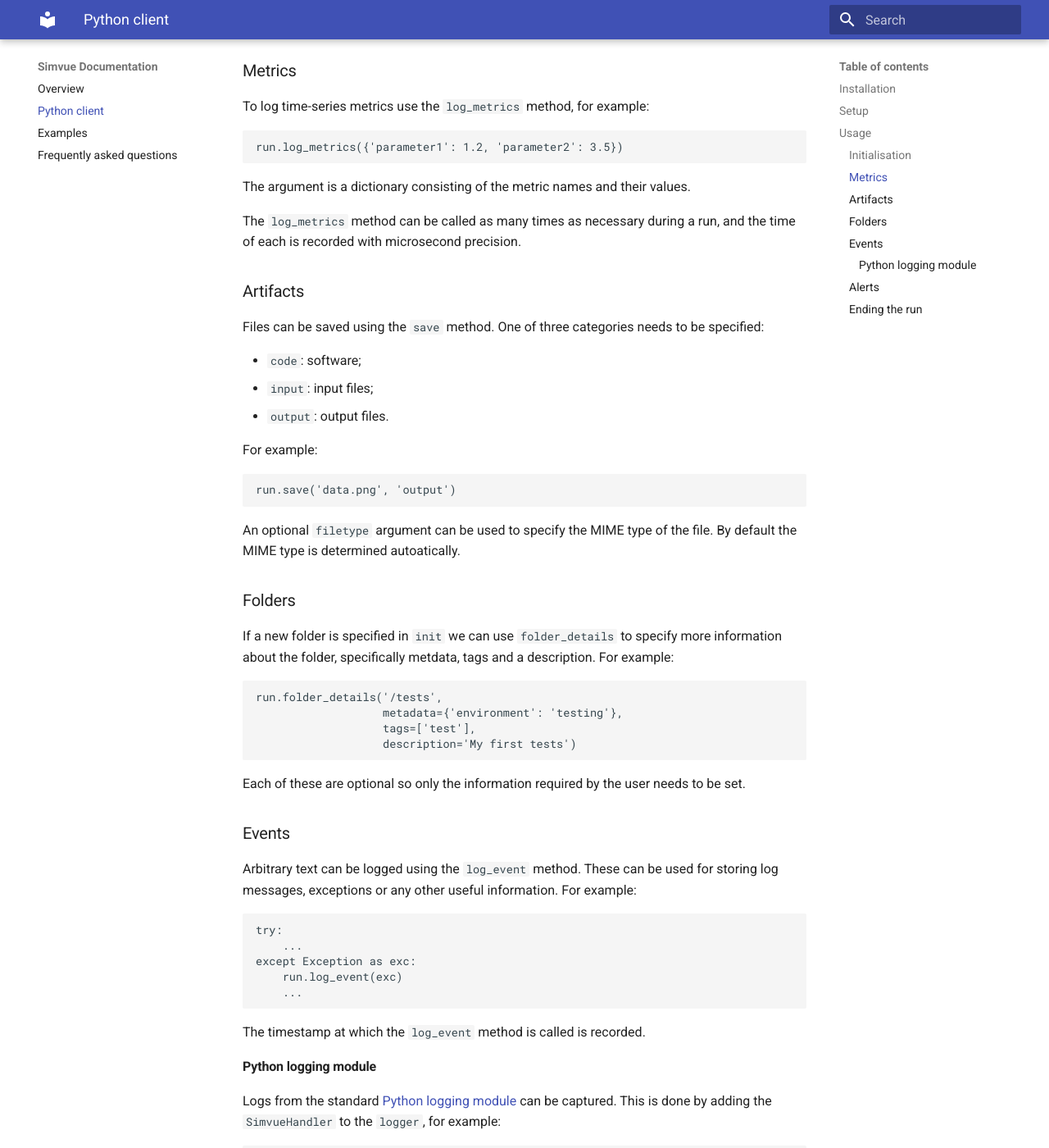
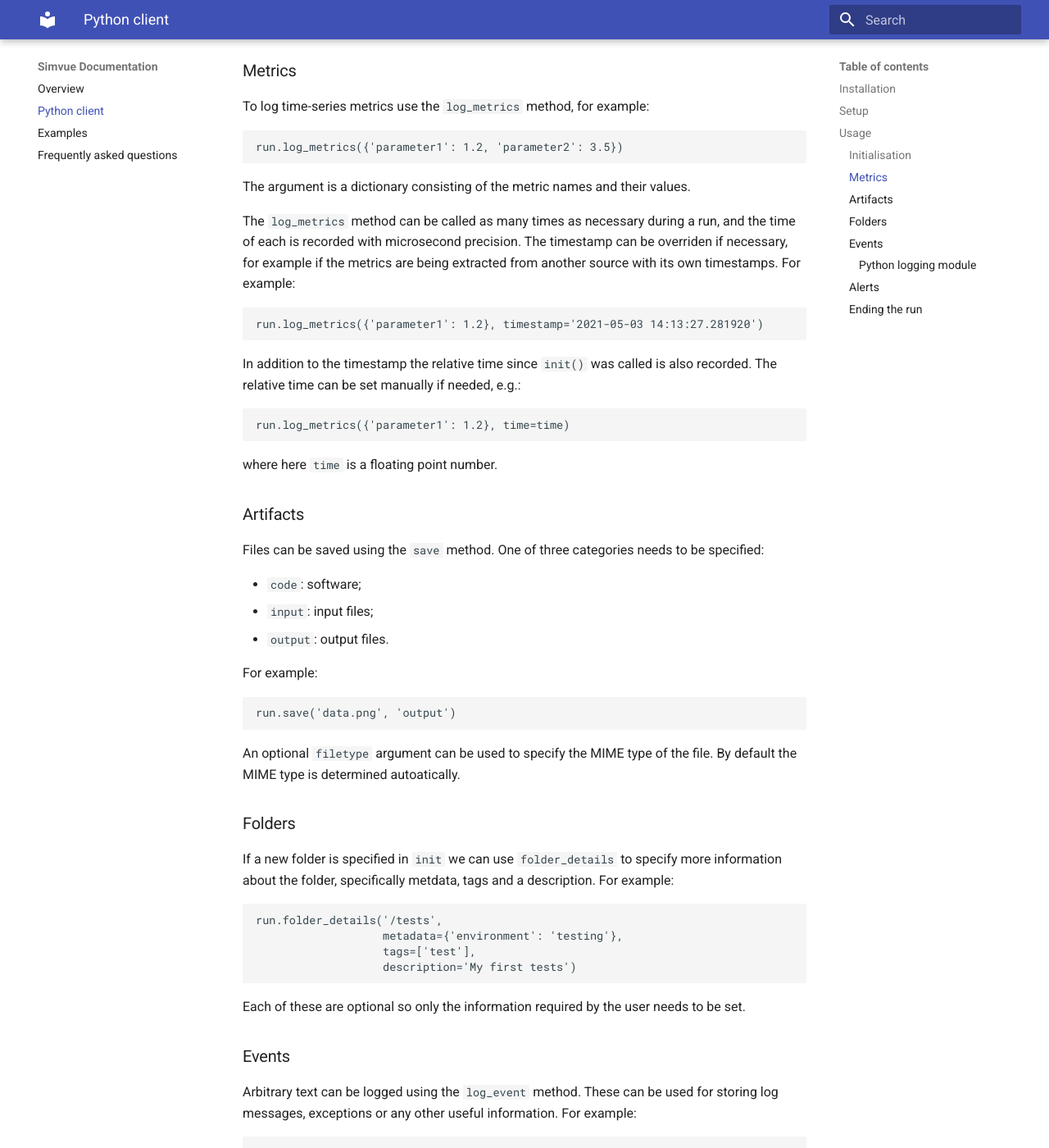
Before and after one commit to simvue-io/docs, an MkDocs documentation site: the page built from docs/python-client.md, in a window 1280 px wide and 1400 px high, scrolled down 1610 px. Shown: the whole window at 82% size. Built offline with MkDocs 1.6.1 and Material for MkDocs 9.7.7, drawn with Linux system fonts in a browser that asks for light colours; some of the changed text lies outside the part shown.

Commit message:
Timestamps and relative time can be specified manually if needed

````diff
--- a/docs/python-client.md
+++ b/docs/python-client.md
@@ -64,7 +64,16 @@ run.log_metrics({'parameter1': 1.2, 'parameter2': 3.5})
 ```
 The argument is a dictionary consisting of the metric names and their values.
 
-The `log_metrics` method can be called as many times as necessary during a run, and the time of each is recorded with microsecond precision.
+The `log_metrics` method can be called as many times as necessary during a run, and the time of each is recorded with microsecond precision. The
+timestamp can be overriden if necessary, for example if the metrics are being extracted from another source with its own timestamps. For example:
+```
+run.log_metrics({'parameter1': 1.2}, timestamp='2021-05-03 14:13:27.281920')
+```
+In addition to the timestamp the relative time since `init()` was called is also recorded. The relative time can be set manually if needed, e.g.:
+```
+run.log_metrics({'parameter1': 1.2}, time=time)
+```
+where here `time` is a floating point number.
 
 ### Artifacts
 
@@ -105,7 +114,10 @@ except Exception as exc:
     run.log_event(exc)
     ...
 ```
-The timestamp at which the `log_event` method is called is recorded.
+The timestamp at which the `log_event` method is called is recorded, and similar to metrics this can be overriden if necessary, for example:
+```
+run.log_event(message, timestamp='2022-01-03 16:42:30.849617')
+```
 
 #### Python logging module
 
````
